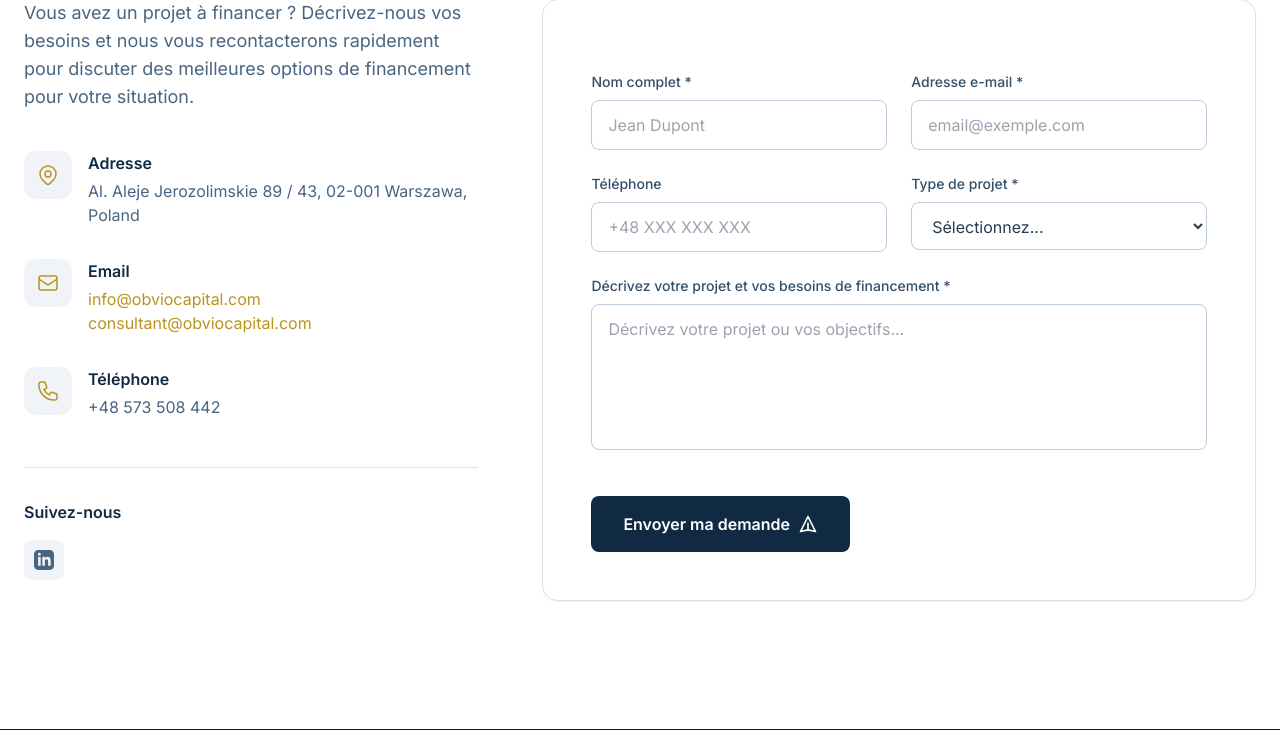
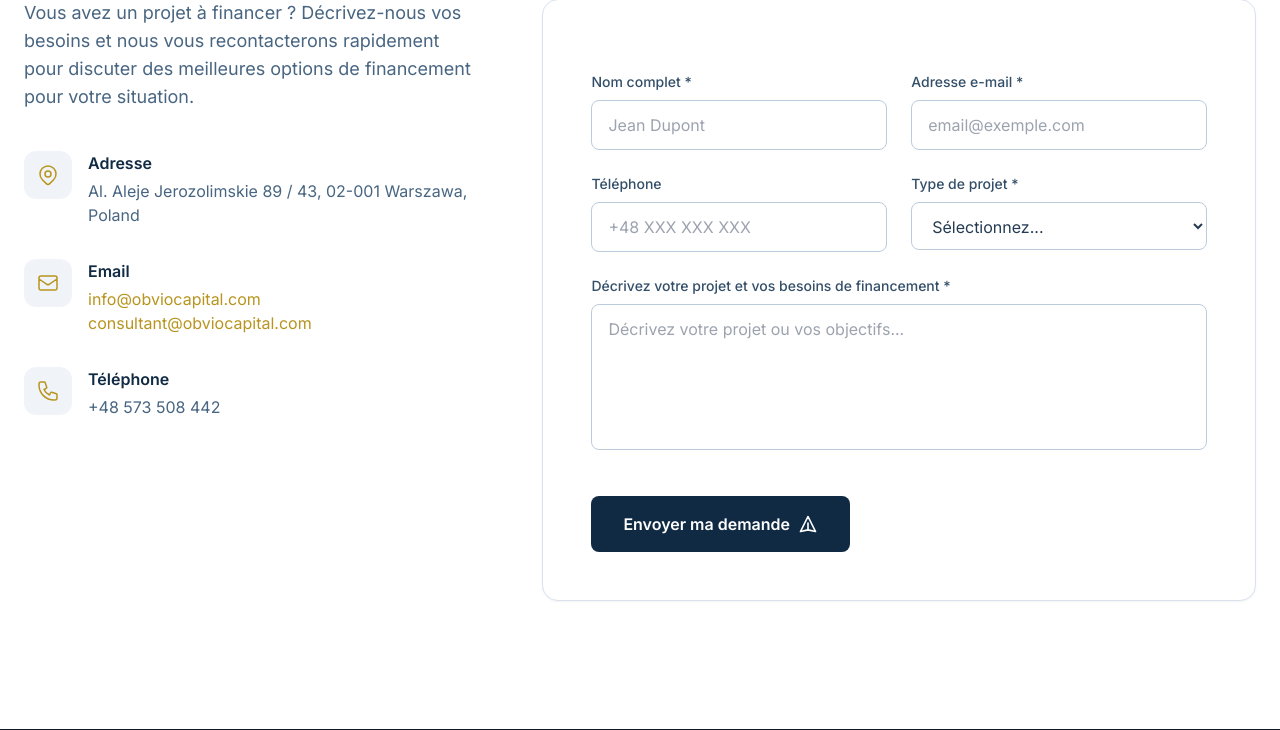
Before and after one commit to contactashxpress/obviocapital, a Django app: page /contact/ in a window 1280 px wide. Shown: the part 651-1381 px from the top of the page. Run offline with Django 5.2, Linux system fonts and the light colour scheme; some libraries are stand-ins or nearby versions.

Commit message:
Supprimer le lien LinkedIn de la page contact
Co-authored-by: Cursor <cursoragent@cursor.com>

```diff
--- a/templates/core/contact.html
+++ b/templates/core/contact.html
@@ -80,17 +80,6 @@
                     </div>
                 </div>
 
-                <!-- Social Links -->
-                <div class="mt-8 sm:mt-12 pt-6 sm:pt-8 border-t border-primary-100">
-                    <h4 class="font-semibold text-primary-900 mb-3 sm:mb-4 text-sm sm:text-base">{% if current_lang == 'fr' %}Suivez-nous{% elif current_lang == 'ar' %}تابعنا{% else %}Follow Us{% endif %}</h4>
-                    <div class="flex {% if is_rtl %}justify-end{% endif %} gap-3 sm:gap-4">
-                        <a href="https://pl.linkedin.com/in/obvio-capital-1b7113383" target="_blank" rel="noopener noreferrer" class="w-9 h-9 sm:w-10 sm:h-10 bg-primary-50 rounded-lg flex items-center justify-center text-primary-600 hover:bg-primary-900 hover:text-white transition-colors">
-                            <svg class="w-4 h-4 sm:w-5 sm:h-5" fill="currentColor" viewBox="0 0 24 24">
-                                <path d="M19 0h-14c-2.761 0-5 2.239-5 5v14c0 2.761 2.239 5 5 5h14c2.762 0 5-2.239 5-5v-14c0-2.761-2.238-5-5-5zm-11 19h-3v-11h3v11zm-1.5-12.268c-.966 0-1.75-.79-1.75-1.764s.784-1.764 1.75-1.764 1.75.79 1.75 1.764-.783 1.764-1.75 1.764zm13.5 12.268h-3v-5.604c0-3.368-4-3.113-4 0v5.604h-3v-11h3v1.765c1.396-2.586 7-2.777 7 2.476v6.759z"/>
-                            </svg>
-                        </a>
-                    </div>
-                </div>
             </div>
 
             <!-- Contact Form -->
```
